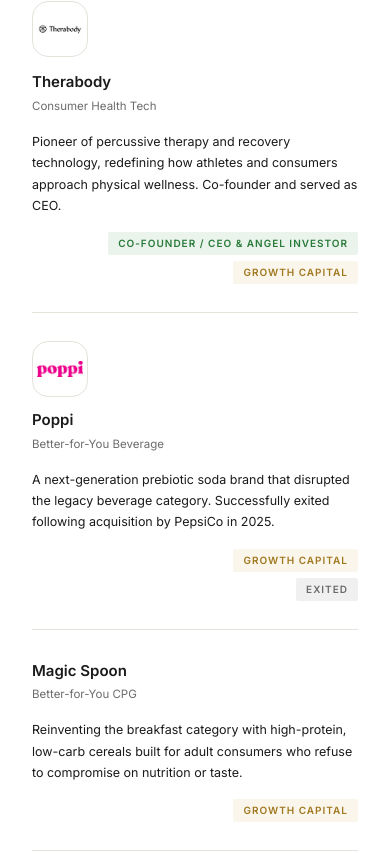
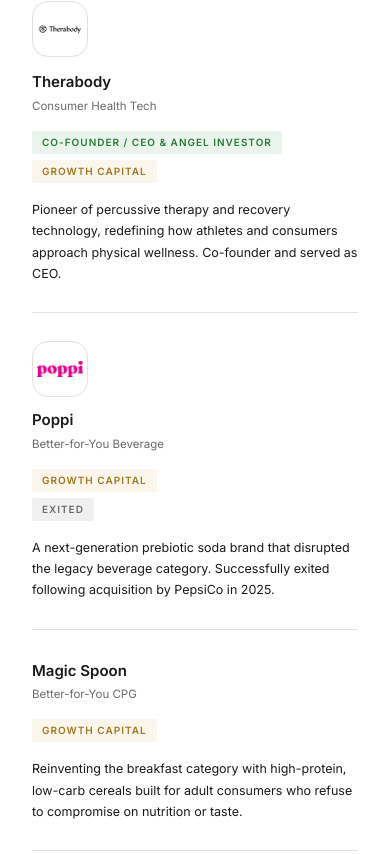
Before and after one commit to iceolemune/NazarianCapital.com, a Next.js app: page /portfolio in a window 390 px wide. Shown: the part 1490-2344 px from the top of the page. Built offline with nearby package versions, Linux system fonts and the light colour scheme.

Commit message:
Mobile: show badges before description on portfolio holdings

```diff
--- a/src/components/portfolio/HoldingRow.tsx
+++ b/src/components/portfolio/HoldingRow.tsx
@@ -61,13 +61,8 @@
         <p className="text-[11.5px] text-smoke mt-1">{sector}</p>
       </div>
 
-      {/* Description */}
-      <div className={`flex-1${logo ? ' sm:mt-[4.25rem]' : ''}`}>
-        <p className="text-[12.5px] text-charcoal leading-[1.7]">{description}</p>
-      </div>
-
-      {/* Badge — aligned to top of name, not logo */}
-      <div className={`sm:ml-6 flex-shrink-0 flex flex-col gap-1.5 items-end${logo ? ' sm:mt-[4.25rem]' : ''}`}>
+      {/* Badge — mobile: before description; desktop: last column (order-3) */}
+      <div className={`sm:order-3 sm:ml-6 flex-shrink-0 flex flex-col gap-1.5 items-start sm:items-end${logo ? ' sm:mt-[4.25rem]' : ''}`}>
         {founderBadge && (
           <span className="tag-founder">Co-Founder / CEO &amp; Angel Investor</span>
         )}
@@ -79,6 +74,11 @@
           <span className="tag-exited">Exited</span>
         )}
       </div>
+
+      {/* Description */}
+      <div className={`sm:order-2 flex-1${logo ? ' sm:mt-[4.25rem]' : ''}`}>
+        <p className="text-[12.5px] text-charcoal leading-[1.7]">{description}</p>
+      </div>
     </div>
   )
 }
```
